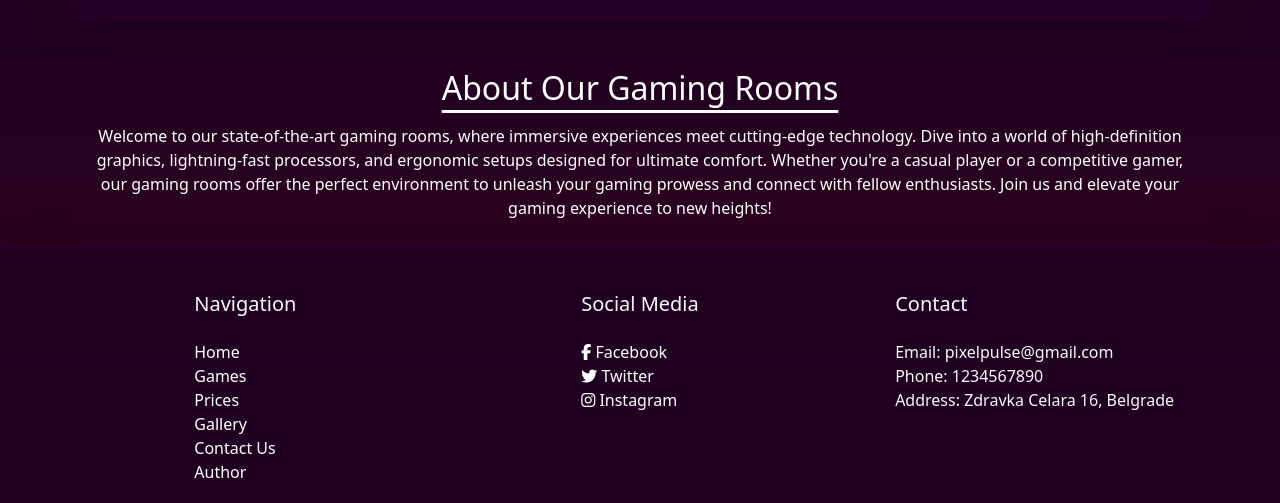
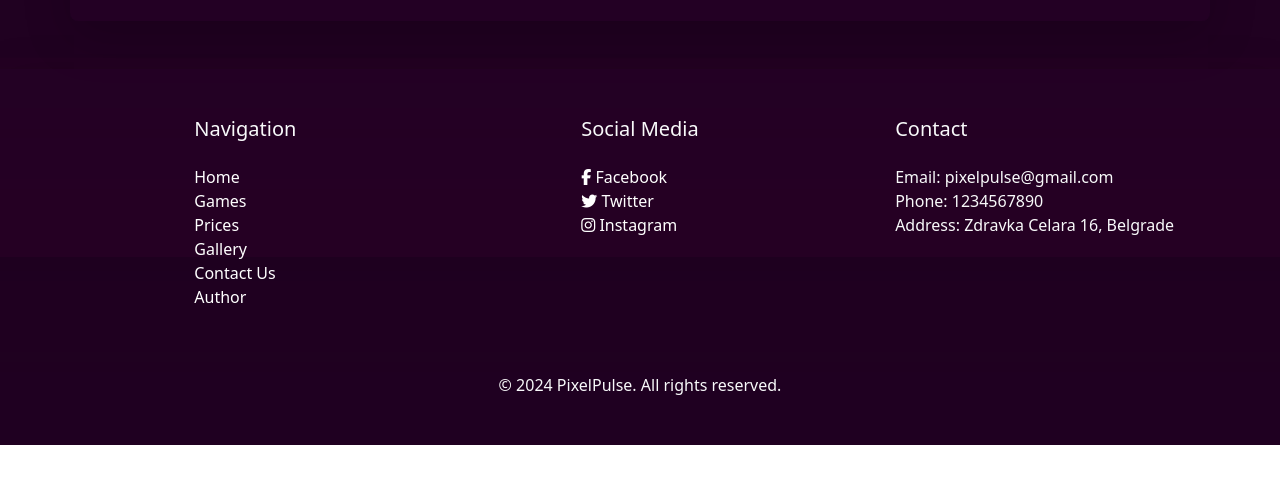
Before and after one commit to ivanyzzza/pixelpulse, a plain HTML site: page contact.html in a window 1280 px wide. Shown: the part 543-1046 px from the top of the page. After the commit the page ends 988 px from the top, so only its background shows below. Drawn offline with nearby package versions, Linux system fonts and the light colour scheme; some packages are replaced by stand-ins of ours.

Commit message:
Update contact.html

```diff
--- a/contact.html
+++ b/contact.html
@@ -85,19 +85,6 @@
             </div>
           </div>
 
-        <!-- O nama -->
-          <section class="about-us">
-            <div class="container">
-              <h2 class="text-center mb-3 textWhite mojUnderline">About Our Gaming Rooms</h2>
-                <div class="col-md-12 text-center textWhite mb-4">
-                  <p>Welcome to our state-of-the-art gaming rooms, where immersive experiences meet cutting-edge technology.
-                    Dive into a world of high-definition graphics, lightning-fast processors, and ergonomic setups designed for ultimate comfort.
-                    Whether you're a casual player or a competitive gamer, our gaming rooms offer the perfect environment to unleash your gaming prowess and connect with fellow enthusiasts.
-                    Join us and elevate your gaming experience to new heights!</p>
-              </div>
-            </div>
-          </section>
-
         <!-- Skripta za mapu -->
           <script>
             function initMap() {
```
